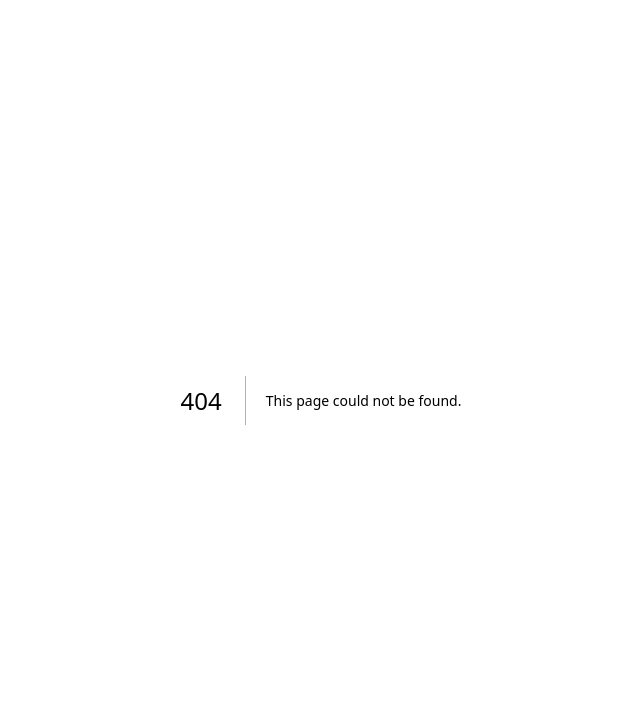
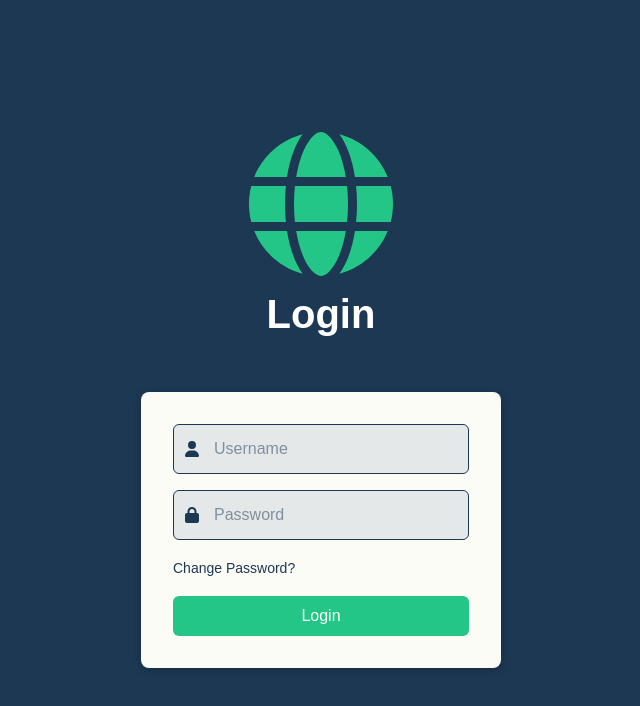
Before and after one commit to tenchq-tp/Knowledge-Base-Websites, a Next.js app in the folder frontend/: page /pages/login in a window 1280 px wide. Before the commit this address had no page. Shown: the top 706 px of the page, without its empty margins (319-959 px from the left). Built offline with nearby package versions, Linux system fonts and the light colour scheme.

Commit message:
login ploysai

```diff
--- /dev/null
+++ b/frontend/src/app/pages/home/page.js
@@ -0,0 +1,10 @@
+
+
+export default function Home() {
+  return (
+    <div style={{ padding: "2rem", fontFamily: "Arial, sans-serif" }}>
+      <h1>ยินดีต้อนรับสู่เว็บไซต์ของฉัน</h1>
+      <p>นี่คือหน้าแรกที่สร้างด้วย Next.js อย่างง่าย</p>
+    </div>
+  );
+}
--- /dev/null
+++ b/frontend/src/app/pages/login/page.js
@@ -0,0 +1,71 @@
+"use client";
+
+import React, { useState } from 'react';
+import Link from 'next/link';
+import { useRouter } from 'next/navigation';
+
+import '../../style/login.css';
+import { FontAwesomeIcon } from '@fortawesome/react-fontawesome';
+import { faUser, faLock, faEarthAmericas, faGlobe } from '@fortawesome/free-solid-svg-icons';
+import Swal from 'sweetalert2';
+
+export default function Login() {
+  const [username, setUsername] = useState('');
+  const [password, setPassword] = useState('');
+  const router = useRouter();
+
+  const handleSubmit = (e) => {
+    e.preventDefault();
+    // TODO: Add authentication logic here (e.g., check credentials)
+    // If login successful, show popup and redirect
+
+
+    Swal.fire({
+      icon: 'success',
+      title: 'OK',
+      text: 'Login Successful!',
+      confirmButtonText: 'OK'
+    }).then(() => {
+      router.push('../../pages/home');
+    });
+  };
+
+  return (
+    <div className="login-container">
+      <div className= "login-header">
+        <FontAwesomeIcon icon={faGlobe} className="login-icon" />
+        <h1 className="login-title">Login</h1>
+
+      </div>
+      <form onSubmit={handleSubmit} className="login-form">
+
+        <div className="input-container">
+          <FontAwesomeIcon icon={faUser} className="input-icon" />
+          <input
+            type="text"
+            placeholder="Username"
+            value={username}
+            onChange={(e) => setUsername(e.target.value)}
+            required
+          />
+        </div>
+        <div className="input-container">
+          <FontAwesomeIcon icon={faLock} className="input-icon" />
+          <input
+            type="password"
+            placeholder="Password"
+            value={password}
+            onChange={(e) => setPassword(e.target.value)}
+            required
+          />
+        </div>
+        <div className="ChangePassword">
+          <Link href="/reset-password" className="forgot-link">Change Password?</Link>
+        </div>
+        <div className="button button-centered">
+          <button type="submit" className="btn-login">Login</button>
+        </div>
+      </form>
+    </div>
+  );
+}
--- /dev/null
+++ b/frontend/src/app/style/login.css
@@ -0,0 +1,106 @@
+.login-container {
+  min-height: 100vh;
+  display: flex;
+  align-items: center;
+  flex-direction: column; /* จัดวางแนวดิ่ง */
+  justify-content: center;
+  /*background:	#23c686;*/
+  background: #1d3853;
+}
+
+.login-header {
+    margin-bottom: 2rem;
+
+}
+
+.login-icon {
+    font-size: 9rem;
+     /*color: #1d3853;*/
+    color: #23c686;
+    margin-bottom: 0.5rem;
+}
+
+.login-title {
+    text-align: center;
+    font-size: 2.5rem;
+    font-weight: bold;
+    color: #fff;
+
+    margin-bottom: 1rem;
+
+}
+
+.login-form {
+  /*background: #c5d893;*/
+  background: #fbfcf6;
+  padding: 2rem;
+  border-radius: 0.5rem;
+  box-shadow: 0 2px 8px rgba(0, 0, 0, 0.2);
+  width: 100%;
+  max-width: 360px;
+}
+
+.login-form h2 {
+  text-align: center;
+  margin-bottom: 1.5rem;
+  font-size: 1.5rem;
+}
+
+.input-container {
+  position: relative;
+  margin-bottom: 1rem;
+
+}
+
+.input-container .input-icon {
+  position: absolute;
+  top: 50%;
+  left: 0.75rem;
+  transform: translateY(-50%);
+  color: #1d3853;
+}
+
+
+.input-container input {
+  width: 100%;
+  padding: 0.75rem 0.75rem 0.75rem 2.5rem;
+  border: 1px solid #1d3853;
+  border-radius: 0.375rem;
+  font-size: 1rem;
+  color: #1d3853;
+  background-color: #e5e8e9;
+}
+
+.button {
+
+  display: flex;
+  justify-content: space-between;
+  align-items: center;
+  margin-top: 1rem;
+}
+
+.button-centered {
+  flex-direction: column;
+  gap: 0.5rem;
+}
+
+.forgot-link {
+  font-size: 0.875rem;
+  color: #1d3853;
+  text-decoration: none;
+}
+
+.btn-login {
+  width: 100%;
+  background: #23c686;
+  color: #fff;
+  padding: 0.5rem 1rem;
+  border: none;
+  border-radius: 0.375rem;
+  cursor: pointer;
+  font-size: 1rem;
+}
+
+.btn-login:hover {
+  background: #099d02;
+}
```
Also changed, not shown: frontend/src/app/component/Navbar.js (added), frontend/src/app/pages/profile/profile.js (added), frontend/src/app/style/home.module.css (added), frontend/src/app/style/navbar.module.css (added).
